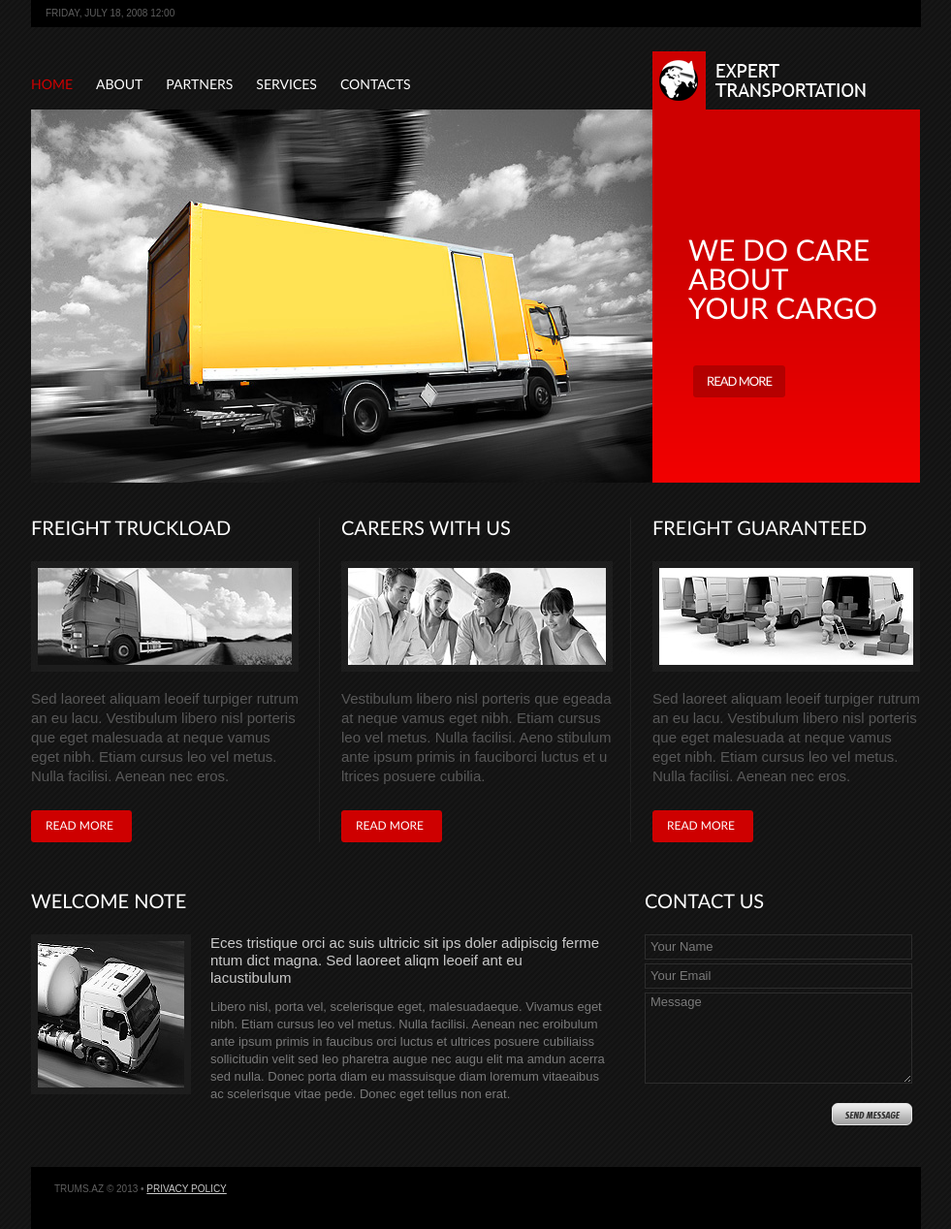
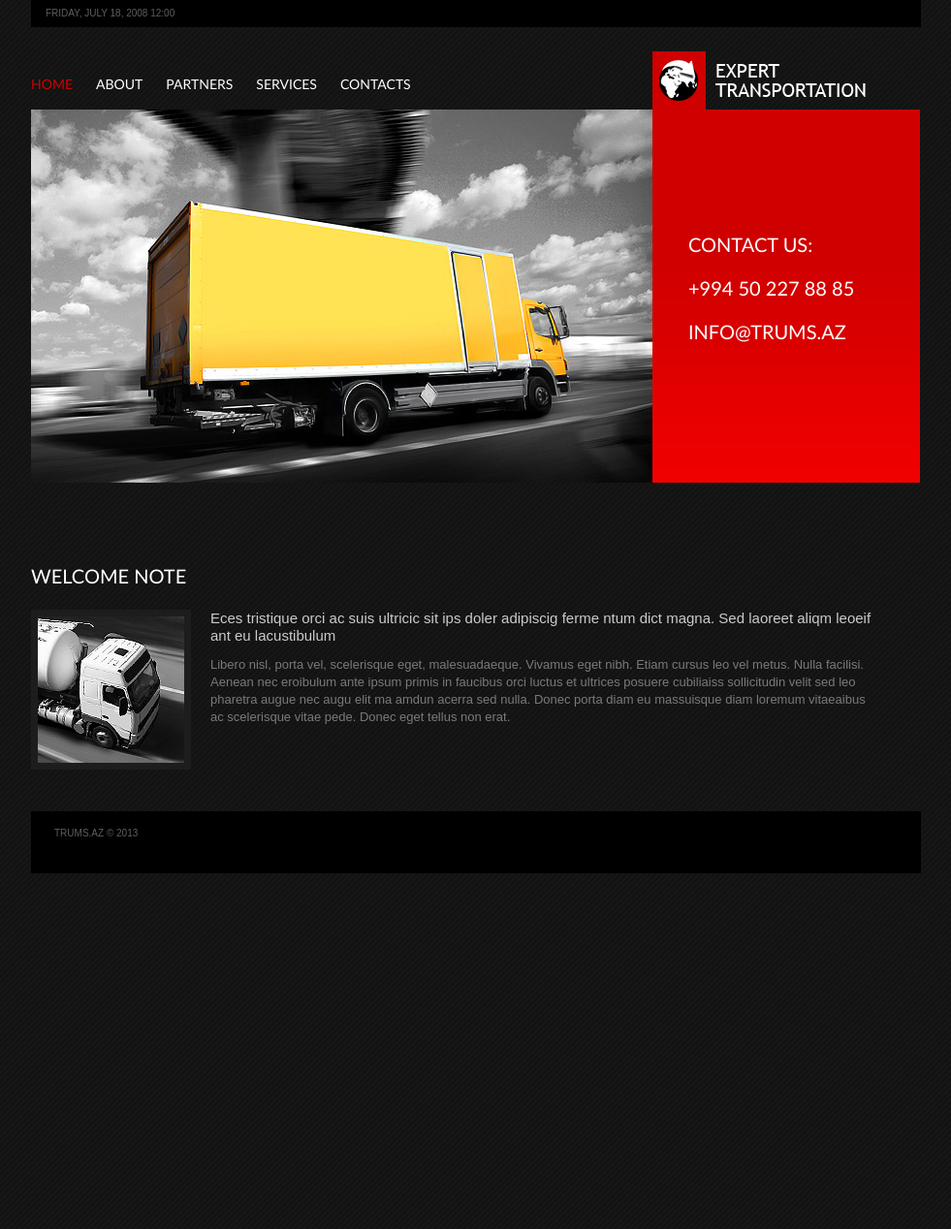
Before and after one commit to trumsaz/trumsaz.github.io, a Jekyll site: the page built from index.html, in a window 1280 px wide. Shown: the whole page at 97% size, without its empty margins (149-1130 px from the left). Built offline with Jekyll 4.4.1, drawn with Linux system fonts in a browser that asks for light colours; Markdown is read by kramdown in place of the engine named in the settings; after the commit the page ends 901 px from its top, so only the background shows below that.

Commit message:
update front page

```diff
--- a/_layouts/default.html
+++ b/_layouts/default.html
@@ -43,8 +43,10 @@
           <img alt="" src="/assets/images/header-bg.jpg" /><br />
         </div>
         <div class="slogan">
-          <h2>we do care<br /> about<br /> your cargo</h2>
-          <a href="#" class="button">read more</a>
+          <h3>Contact us:</h3>
+          <h3>+994 50 227 88 85</h3>
+          <h3>info@trums.az</h3>
+          <!-- <a href="#" class="button">read more</a> -->
         </div>
       </div>
     </div>
@@ -54,7 +56,7 @@
     </div>
     <!--footer -->
     <div id="footer">
-      Trums.az &copy; {{ site.time | date: '%Y' }} &bull; <a href="privacy.html">Privacy Policy</a>
+      Trums.az &copy; {{ site.time | date: '%Y' }}
     </div>
     <!--footer end-->
   </div>
--- a/index.html
+++ b/index.html
@@ -4,7 +4,7 @@ title: Home
 order: 1
 ---
 
-<div class="line banners">
+<!-- <div class="line banners">
   <div class="container line2">
     <div class="col-1 col-pad">
       <h3>freight truckload</h3>
@@ -26,9 +26,9 @@ ltrices posuere cubilia.</p>
       <a href="#" class="link"><span>read more</span></a>
     </div>
   </div>
-</div>
+</div> -->
 <div class="container margin1">
-  <div class="col-1 col-pad">
+  <div class="col-pad">
     <h3>Welcome note</h3>
     <div class="container">
       <img alt="" src="/assets/images/page1-img4.jpg" class="imgindent" />
@@ -36,17 +36,4 @@ ltrices posuere cubilia.</p>
       Libero nisl, porta vel, scelerisque eget, malesuadaeque. Vivamus eget nibh. Etiam cursus leo vel metus. Nulla facilisi. Aenean nec eroibulum ante ipsum primis in faucibus orci luctus et ultrices posuere cubiliaiss sollicitudin velit sed leo pharetra augue nec augu elit ma amdun acerra sed nulla. Donec porta diam eu massuisque diam loremum vitaeaibus ac scelerisque vitae pede. Donec eget tellus non erat.
     </div>
   </div>
-  <div class="col-2">
-    <h3>Contact us</h3>
-    <form id="ContactForm" action="" enctype="multipart/form-data">
-      <div>
-        <label><input type="text" class="input" value="Your Name" onblur="if(this.value=='') this.value='Your Name'" onfocus="if(this.value =='Your Name' ) this.value=''" /></label>
-        <label><input type="text" class="input" value="Your Email" onblur="if(this.value=='') this.value='Your Email'" onfocus="if(this.value =='Your Email' ) this.value=''" /></label>
-        <textarea cols="1" rows="1" onblur="if(this.value=='') this.value='Message'" onfocus="if(this.value =='Message' ) this.value=''" >Message</textarea>
-        <div class="taright">
-          <input type="image" src="/assets/images/form-button.gif" />
-        </div>
-      </div>
-    </form>
-  </div>
 </div>
```
